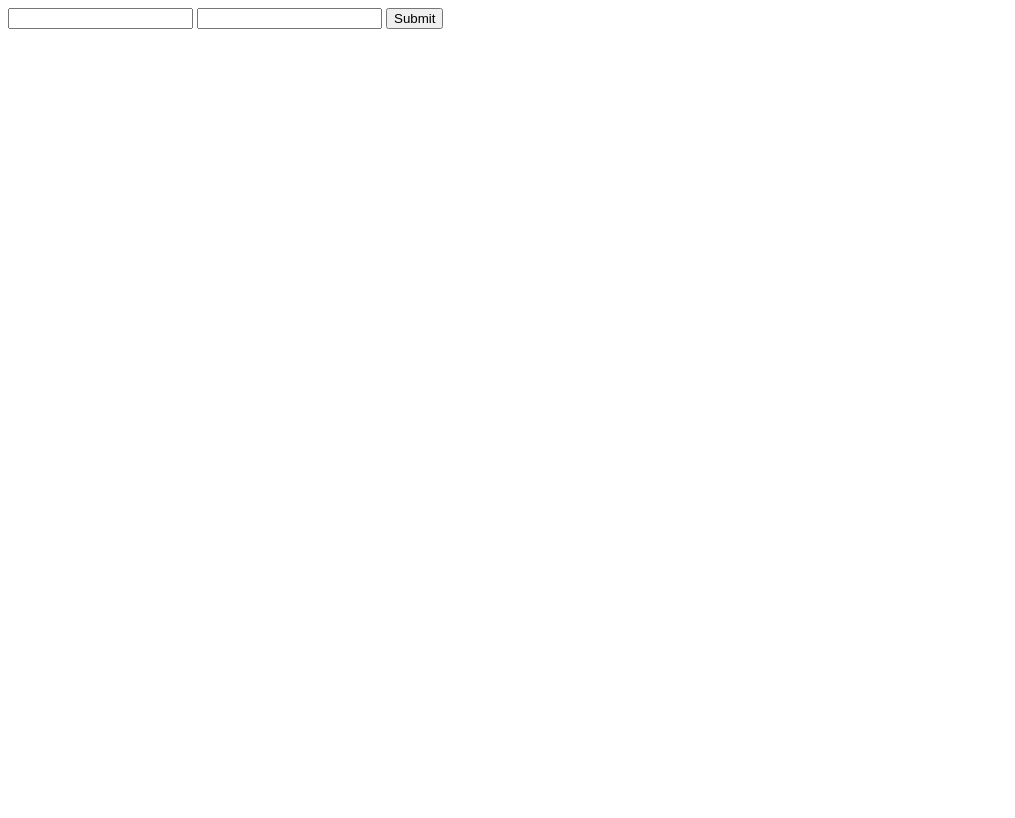
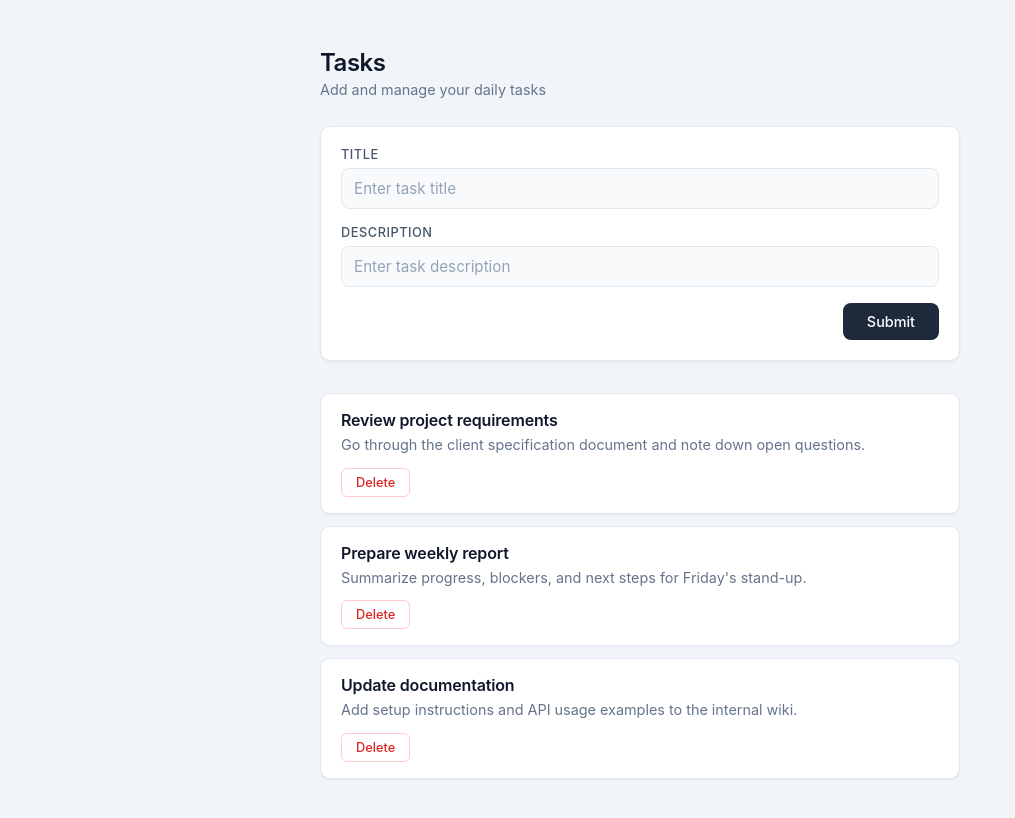
Before and after one commit to Pranto-Paul/TinyReconciler, a plain HTML site: page index.html in a window 1280 px wide. Shown: the whole page, without its empty margins (0-1015 px from the left). Drawn offline with Linux system fonts and the light colour scheme.

Commit message:
Refactor HTML structure and add CSS styles for improved layout and design

```diff
--- a/index.html
+++ b/index.html
@@ -3,21 +3,43 @@
   <head>
     <meta charset="UTF-8" />
     <meta name="viewport" content="width=device-width, initial-scale=1.0" />
-    <title>Before React</title>
+    <title>Todo App</title>
+    <link rel="stylesheet" href="style.css" />
   </head>
   <body>
     <div class="container">
-      <input type="text" name="title" id="title" />
-      <input type="text" name="description" id="description" />
-      <button onclick="addTodo()">Submit</button>
+      <h1 class="app-title">Tasks</h1>
+      <p class="app-subtitle">Add and manage your daily tasks</p>
+
+      <div class="input-row">
+        <div class="field">
+          <label for="title">Title</label>
+          <input type="text" name="title" id="title" placeholder="Enter task title" />
         </div>
-    <div id="todos">
-      <!-- <div class="todo">
-        <h2>Todo1</h2>
-        <p>Lorem ipsum dolor sit amet.</p>
-        <button>Delete</button>
-        <hr />
-      </div> -->
+        <div class="field">
+          <label for="description">Description</label>
+          <input type="text" name="description" id="description" placeholder="Enter task description" />
+        </div>
+        <button class="submit-btn" onclick="addTodo()">Submit</button>
+      </div>
+
+      <ul id="todos">
+        <li class="todo" id="-3">
+          <h2>Review project requirements</h2>
+          <p>Go through the client specification document and note down open questions.</p>
+          <button onclick="deleteTodo(-3)">Delete</button>
+        </li>
+        <li class="todo" id="-2">
+          <h2>Prepare weekly report</h2>
+          <p>Summarize progress, blockers, and next steps for Friday's stand-up.</p>
+          <button onclick="deleteTodo(-2)">Delete</button>
+        </li>
+        <li class="todo" id="-1">
+          <h2>Update documentation</h2>
+          <p>Add setup instructions and API usage examples to the internal wiki.</p>
+          <button onclick="deleteTodo(-1)">Delete</button>
+        </li>
+      </ul>
     </div>
     <script>
         let todoId = 1;
--- /dev/null
+++ b/style.css
@@ -0,0 +1,171 @@
+* {
+  margin: 0;
+  padding: 0;
+  box-sizing: border-box;
+}
+
+body {
+  font-family:
+    "Inter",
+    -apple-system,
+    BlinkMacSystemFont,
+    "Segoe UI",
+    Roboto,
+    sans-serif;
+  background-color: #f1f5f9;
+  color: #0f172a;
+  min-height: 100vh;
+  display: flex;
+  justify-content: center;
+  padding: 48px 24px;
+}
+
+.container {
+  width: 100%;
+  max-width: 640px;
+}
+
+.app-title {
+  font-size: 1.5rem;
+  font-weight: 600;
+  letter-spacing: -0.02em;
+  color: #0f172a;
+}
+
+.app-subtitle {
+  font-size: 0.9rem;
+  color: #64748b;
+  margin-top: 4px;
+  margin-bottom: 28px;
+}
+
+/* ---------- Form ---------- */
+.input-row {
+  background: #ffffff;
+  border: 1px solid #e2e8f0;
+  border-radius: 10px;
+  padding: 20px;
+  display: flex;
+  flex-direction: column;
+  gap: 16px;
+  box-shadow: 0 1px 3px rgba(15, 23, 42, 0.06);
+}
+
+.field {
+  display: flex;
+  flex-direction: column;
+  gap: 6px;
+}
+
+.field label {
+  font-size: 0.8rem;
+  font-weight: 500;
+  color: #475569;
+  text-transform: uppercase;
+  letter-spacing: 0.04em;
+}
+
+.field input {
+  padding: 10px 12px;
+  font-size: 0.95rem;
+  font-family: inherit;
+  color: #0f172a;
+  background: #f8fafc;
+  border: 1px solid #e2e8f0;
+  border-radius: 8px;
+  outline: none;
+  transition:
+    border-color 0.15s ease,
+    background 0.15s ease;
+}
+
+.field input::placeholder {
+  color: #94a3b8;
+}
+
+.field input:focus {
+  border-color: #2563eb;
+  background: #ffffff;
+}
+
+.submit-btn {
+  align-self: flex-end;
+  padding: 10px 24px;
+  font-size: 0.9rem;
+  font-weight: 500;
+  font-family: inherit;
+  color: #ffffff;
+  background: #1e293b;
+  border: none;
+  border-radius: 8px;
+  cursor: pointer;
+  transition: background 0.15s ease;
+}
+
+.submit-btn:hover {
+  background: #334155;
+}
+
+/* ---------- Todo List ---------- */
+#todos {
+  list-style: none;
+  margin-top: 32px;
+  display: flex;
+  flex-direction: column;
+  gap: 12px;
+}
+
+.todo {
+  background: #ffffff;
+  border: 1px solid #e2e8f0;
+  border-radius: 10px;
+  padding: 16px 20px;
+  box-shadow: 0 1px 2px rgba(15, 23, 42, 0.05);
+  animation: fadeIn 0.2s ease;
+}
+
+.todo h2 {
+  font-size: 1rem;
+  font-weight: 600;
+  color: #0f172a;
+  letter-spacing: -0.01em;
+}
+
+.todo p {
+  font-size: 0.9rem;
+  color: #64748b;
+  line-height: 1.5;
+  margin-top: 4px;
+}
+
+.todo button {
+  margin-top: 12px;
+  padding: 6px 14px;
+  font-size: 0.8rem;
+  font-weight: 500;
+  font-family: inherit;
+  color: #dc2626;
+  background: transparent;
+  border: 1px solid #fecaca;
+  border-radius: 6px;
+  cursor: pointer;
+  transition:
+    background 0.15s ease,
+    border-color 0.15s ease;
+}
+
+.todo button:hover {
+  background: #fef2f2;
+  border-color: #fca5a5;
+}
+
+@keyframes fadeIn {
+  from {
+    opacity: 0;
+    transform: translateY(-4px);
+  }
+  to {
+    opacity: 1;
+    transform: translateY(0);
+  }
+}
```
Lines whose indentation alone changed are shown as unchanged.
